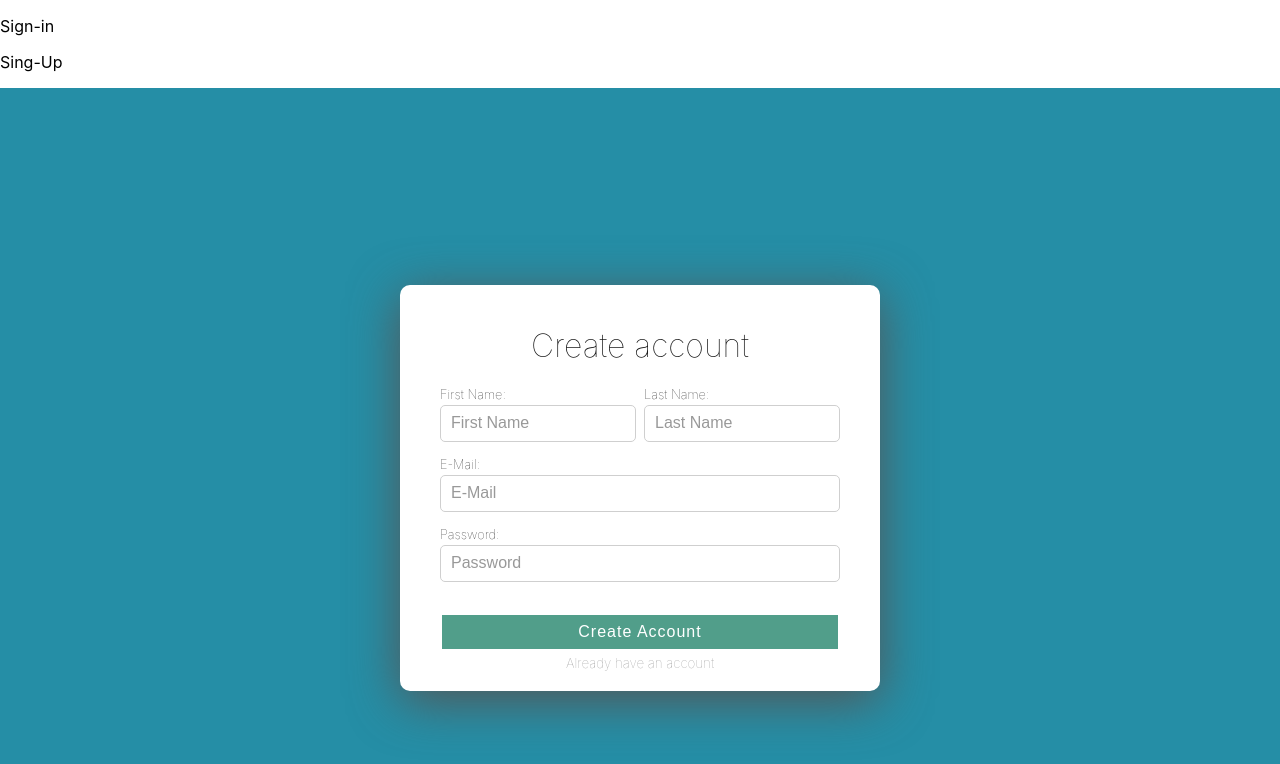
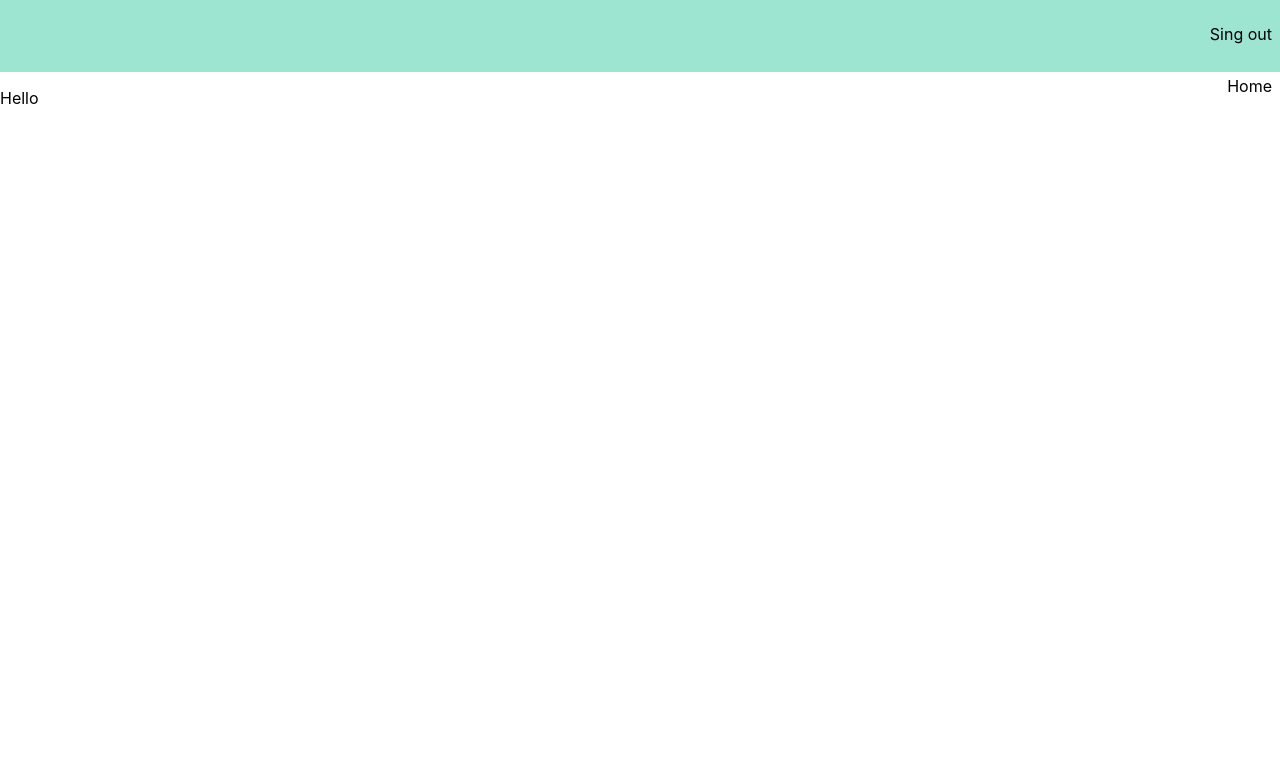
Before and after one commit to KyrolosMagdy/pero.kero01-gmail.com, a React (Create React App) app: page / in a window 1280 px wide. Shown: the top 764 px of the page. Built offline with nearby package versions, Linux system fonts and the light colour scheme.

Commit message:
adding nav-bar and re-structuring the codebase

```diff
--- a/src/App.js
+++ b/src/App.js
@@ -1,16 +1,37 @@
 import React from 'react';
-import Form from './components/form/form.component';
+import Form from './pages/form/form.component';
 import NavBar from './components/nav-bar/nav-bar.component';
+import HomePage from './pages/home-page/home-page.container';
 
-const App = () => {
-  return (
-    <div >
-      <NavBar />
-      <Form />
-    </div>
+class App extends React.Component {
+  constructor() {
+    super();
+    this.state = {
+      route: 'home'
+    }
+  }
 
-  )
+  onRouteChange = () => {
+    this.setState({
+      route: 'home'
+    })
+  }
 
+  render() {
+    return (
+      <div >
+        <NavBar currentRoute={this.state.route} />
+        {
+          this.state.route === 'signin' ?
+            <div>
+              <Form onRouteChange={this.onRouteChange} />
+            </div> :
+            //supposed to have home-page here
+            <HomePage />
+        }
+      </div>
+    )
+  }
 }
 
 export default App;
--- a/src/components/nav-bar/nav-bar.component.jsx
+++ b/src/components/nav-bar/nav-bar.component.jsx
@@ -1,16 +1,28 @@
 import React from 'react';
+import './nav-bar.styles.css';
 
-const Header = () => (
-    <div className='header'>
-      <div className='options'>
-        <p className='option' >
-          Sign-in
-        </p>
-        <p className='option' >
-          Sing-Up
-        </p>
+const NavBar = ({ currentRoute }) => {
+  return(
+    <nav className = 'container'>
+      <div className = 'options'>
+        {
+          currentRoute === 'signin' ?
+            <div className = "options">
+              <p className = 'option'> Sign In </p>
+            </div>
+            :
+            <div className="options">
+              <p className = 'option'> Sing out</p>
+              <p className ='option'> Home </p>
+            </div>
+
+        }
+
+
       </div>
-    </div>
-);
 
-export default Header;
+    </nav>
+  )
+};
+
+export default NavBar;
--- a/src/components/nav-bar/nav-bar.styles.css
+++ b/src/components/nav-bar/nav-bar.styles.css
@@ -1,20 +1,25 @@
 
-.header {
-    height: 70px;
-    width: 100%;
+.container {
     display: flex;
-    justify-content: space-between;
-    margin-bottom: 25px;
+    font-size: .75em;
+    margin: 0;
+    background-color:  #9de4d1;
+    height: 6em;
 }
 
 .options {
-    width: 50%;
-    height: 100%;
+    margin-left: auto;
+    width: 100%;
+}
+
+.option {
     display: flex;
+    justify-content: end;
     align-items: center;
-    justify-content: flex-end;
+    padding: 0.5em;
+    cursor: pointer;
+    font-size: medium;
+    font-weight: initial;
+    font-family: -apple-system, BlinkMacSystemFont, "Segoe UI", Roboto, Oxygen,
+      Ubuntu, Cantarell, "Open Sans", "Helvetica Neue", sans-serif;
 }
-.option {
-    padding: 10px 15px;
-    cursor: pointer;
-}
--- a/src/components/form/form.component.jsx
+++ b/src/pages/form/form.component.jsx
@@ -38,6 +38,7 @@ class Form extends Component {
 
     handleSubmit = (event) => {
         event.preventDefault();
+        const {onRouteChange} = this.props;
 
         if (formValid(this.state)) {
             console.log(`
@@ -46,7 +47,8 @@ class Form extends Component {
         lastName: ${this.state.lastName},
         email: ${this.state.email},
         password: ${this.state.password},
-      `)
+      `);
+            onRouteChange();
         } else {
             console.error('error')
         }
--- /dev/null
+++ b/src/pages/home-page/home-page.container.jsx
@@ -0,0 +1,11 @@
+import React from 'react';
+
+const HomePage = () => {
+    return (
+        <div>
+            <p> Hello </p>
+        </div>
+    )
+};
+
+export default HomePage;
```
Also changed, not shown: src/pages/form/form.styles.css (renamed from src/components/form/form.styles.css), src/pages/home-page/home-page.styles.css (added), 1 other file (tests, documents, lock files or other folders).
